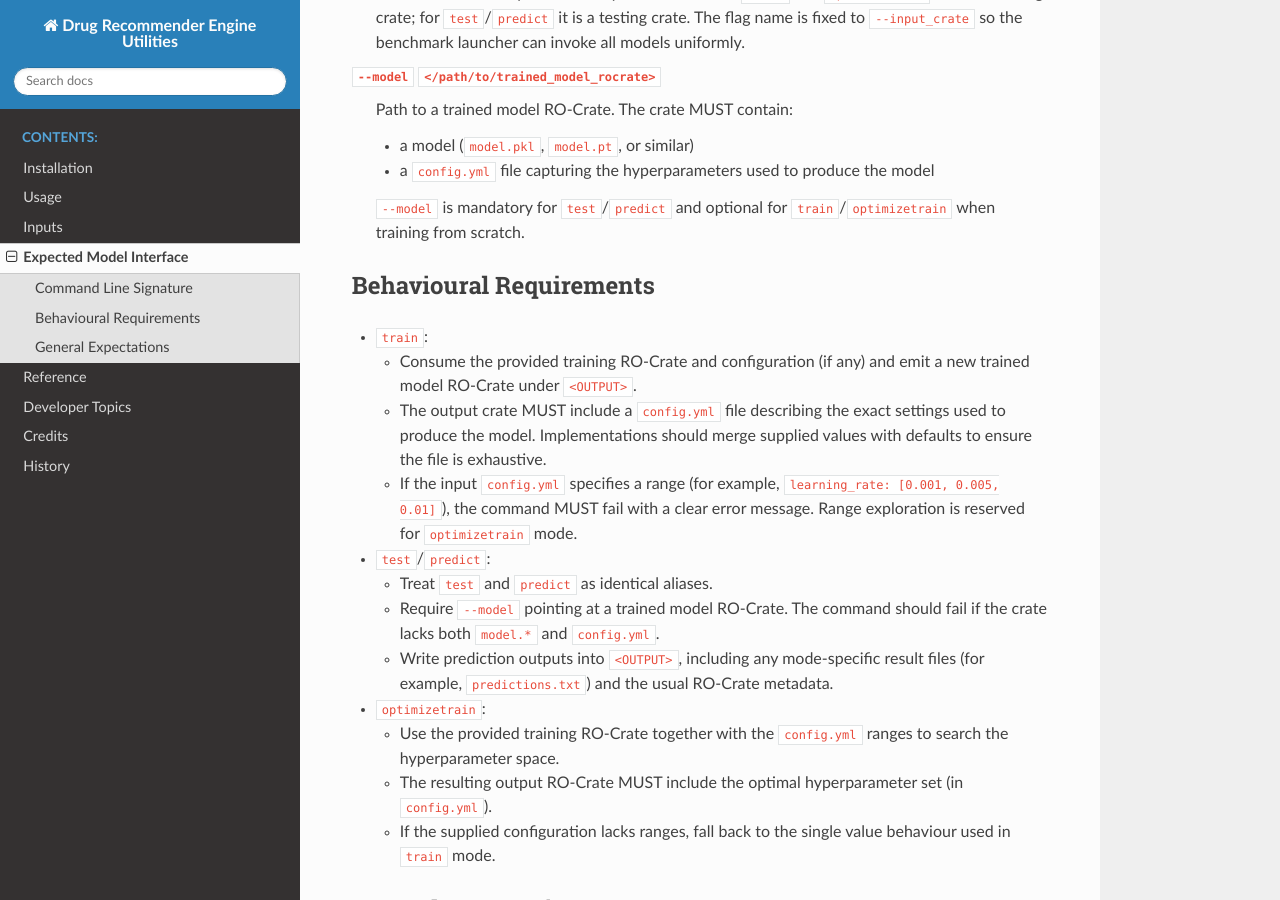
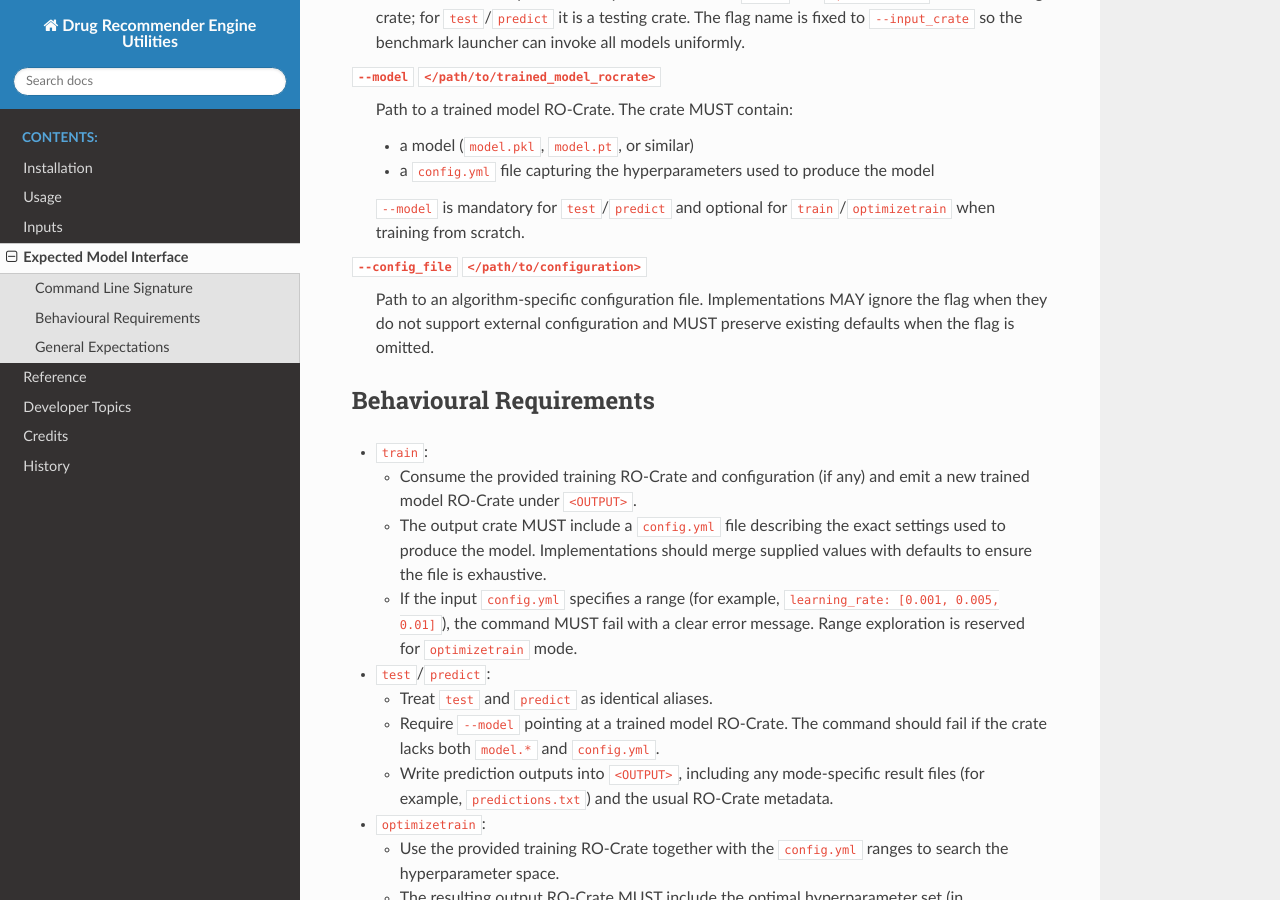
Before and after one commit to digitaltumors/aixport, a Sphinx documentation site: the page built from docs/expectedmodelinterface.rst, in a window 1280 px wide and 900 px high, scrolled down 671 px. Built offline with Sphinx 7.4.7 and the Read the Docs theme 3.1.0, drawn with Linux system fonts in a browser that asks for light colours.

Commit message:
Add config flag to documentation

```diff
--- a/docs/expectedmodelinterface.rst
+++ b/docs/expectedmodelinterface.rst
@@ -40,6 +40,11 @@ Command Line Signature
 
     ``--model`` is mandatory for ``test``/``predict`` and optional for
     ``train``/``optimizetrain`` when training from scratch.
+
+``--config_file`` ``</path/to/configuration>``
+    Path to an algorithm-specific configuration file. Implementations
+    MAY ignore the flag when they do not support external configuration and
+    MUST preserve existing defaults when the flag is omitted.
 
 Behavioural Requirements
 ------------------------
```
